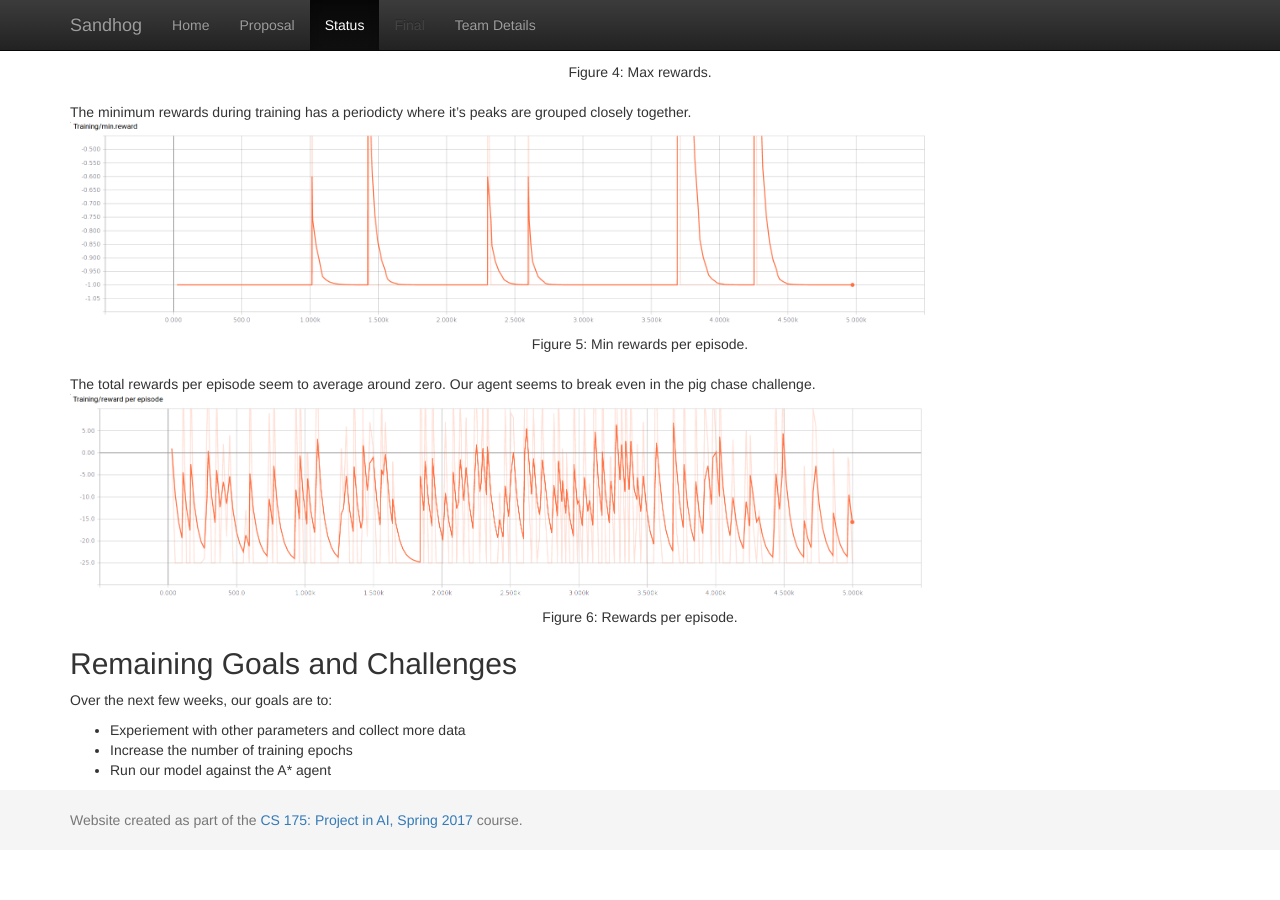
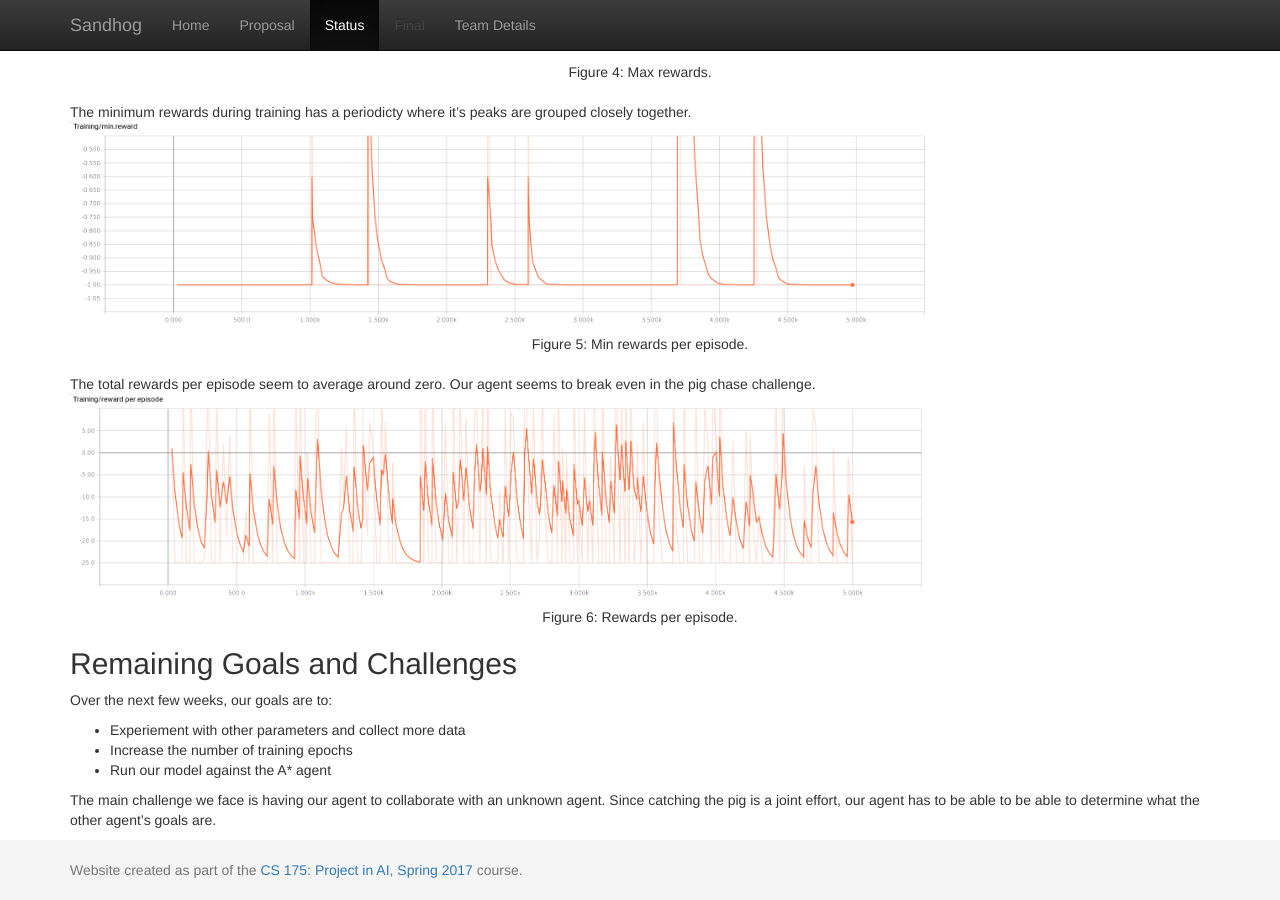
Before and after one commit to hfloresr/Sandhog, a Jekyll site: the page built from docs/status.md, in a window 1280 px wide and 900 px high, scrolled down 3767 px. Built offline with Jekyll 4.4.1, drawn with Linux system fonts in a browser that asks for light colours; formulas are drawn with MathJax 3; before the commit the page ends 4617 px from its top, so only the background shows below that.

Commit message:
added challenge

```diff
--- a/docs/status.md
+++ b/docs/status.md
@@ -159,3 +159,5 @@ Over the next few weeks, our goals are to:
   * Experiement with other parameters and collect more data
   * Increase the number of training epochs
   * Run our model against the A* agent
+
+The main challenge we face is having our agent to collaborate with an unknown agent. Since catching the pig is a joint effort, our agent has to be able to be able to determine what the other agent's goals are.
```
